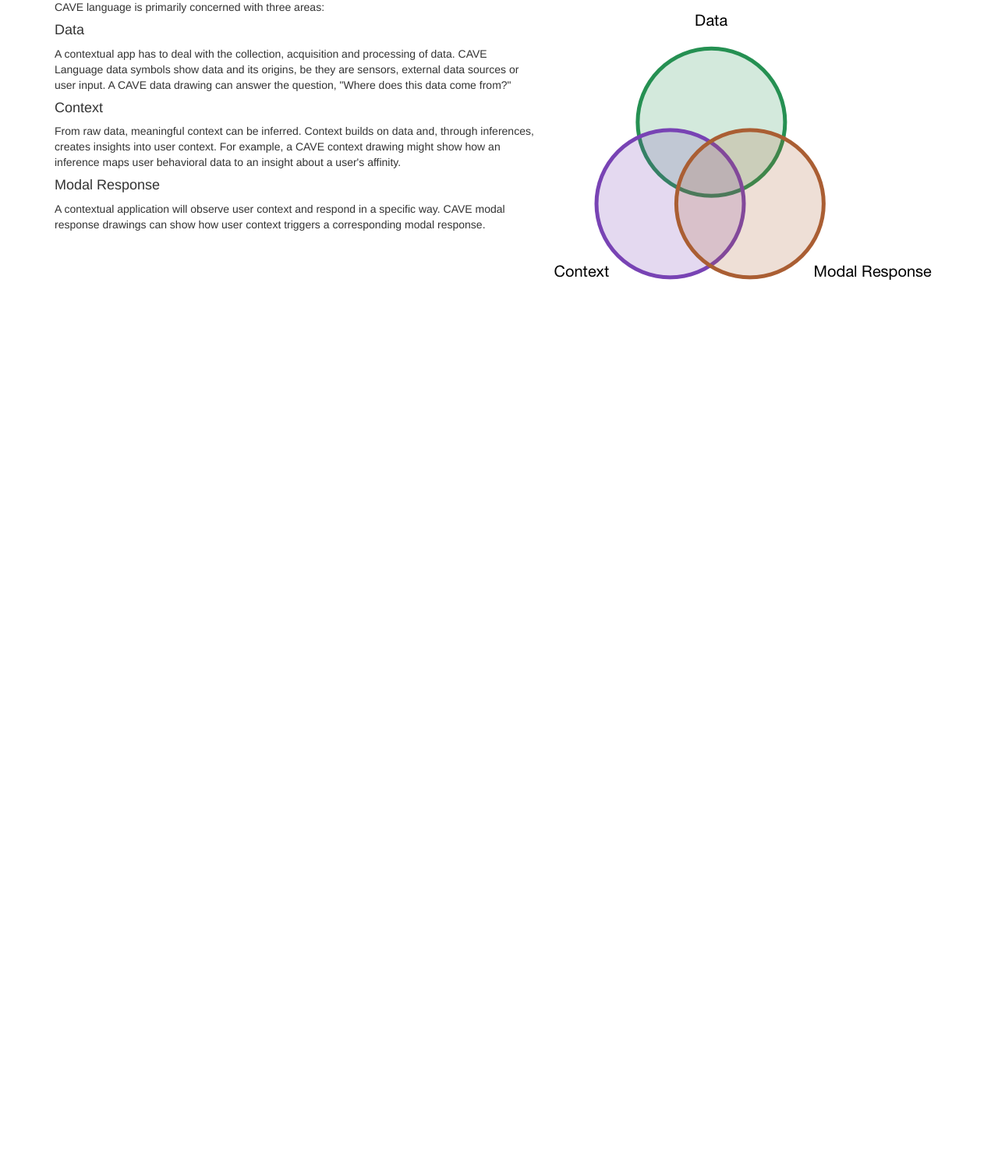
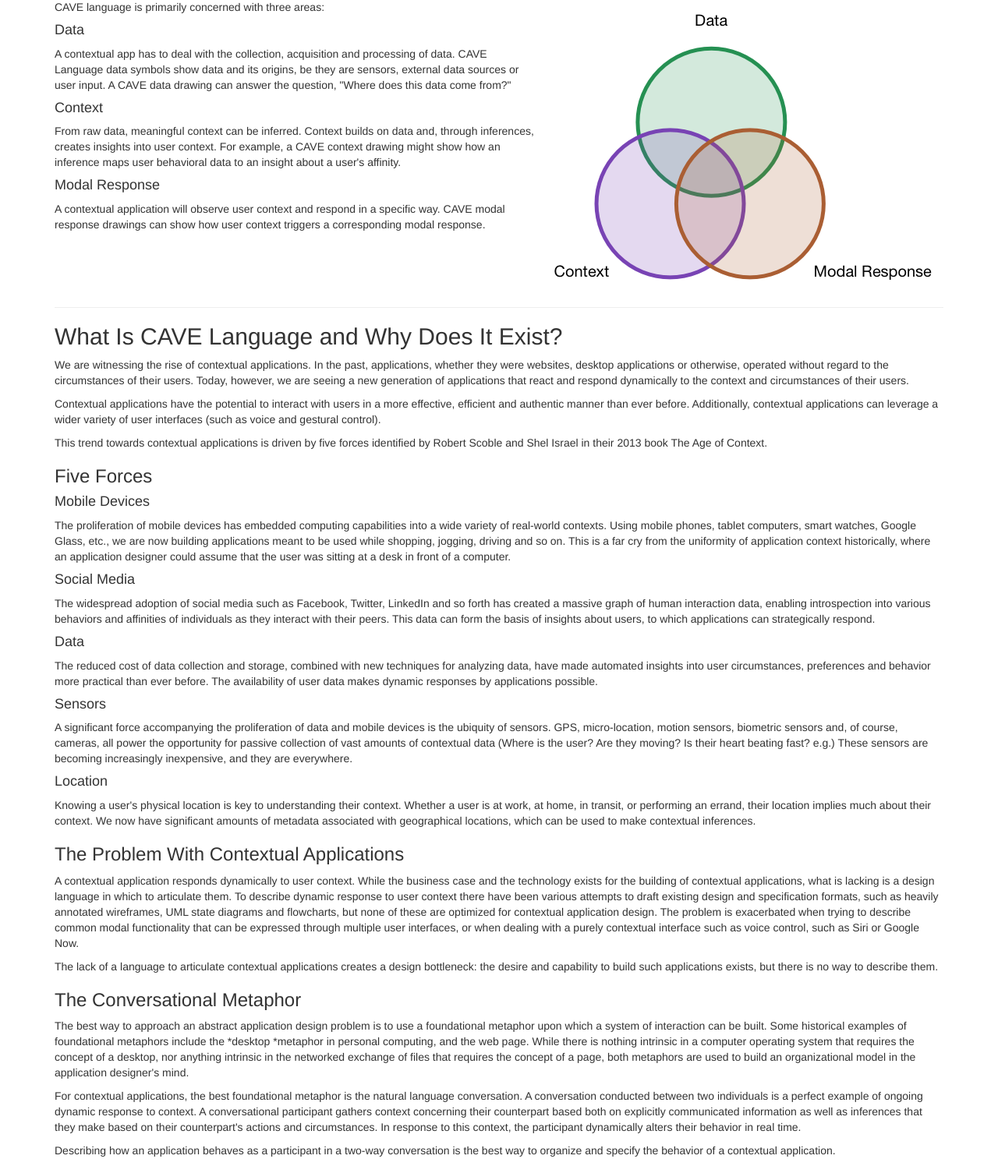
Before and after one commit to Axilent/cave-language, a Django app: page / in a window 1280 px wide. Shown: the part 1155-2651 px from the top of the page at 78% size. Before the commit the page ends 1514 px from the top, so only its background shows below. Run offline with Django 3.2, Linux system fonts and the light colour scheme; some libraries are stand-ins or nearby versions.

Commit message:
Expanding home page

```diff
--- a/cavelanguage/templates/home.html
+++ b/cavelanguage/templates/home.html
@@ -47,4 +47,27 @@
         <img src="{% static 'images/areas-of-concern.png' %}">
     </div>
 </div>
+<hr/>
+<h2>What Is CAVE Language and Why Does It Exist?</h2>
+<p>We are witnessing the rise of contextual applications. In the past, applications, whether they were websites, desktop applications or otherwise, operated without regard to the circumstances of their users. Today, however, we are seeing a new generation of applications that react and respond dynamically to the context and circumstances of their users.</p>
+<p>Contextual applications have the potential to interact with users in a more effective, efficient and authentic manner than ever before. Additionally, contextual applications can leverage a wider variety of user interfaces (such as voice and gestural control).</p>
+<p>This trend towards contextual applications is driven by five forces identified by Robert Scoble and Shel Israel in their 2013 book The Age of Context.</p>
+<h3>Five Forces</h3>
+<h4>Mobile Devices</h4>
+<p>The proliferation of mobile devices has embedded computing capabilities into a wide variety of real-world contexts. Using mobile phones, tablet computers, smart watches, Google Glass, etc., we are now building applications meant to be used while shopping, jogging, driving and so on. This is a far cry from the uniformity of application context historically, where an application designer could assume that the user was sitting at a desk in front of a computer.</p>
+<h4>Social Media</h4>
+<p>The widespread adoption of social media such as Facebook, Twitter, LinkedIn and so forth has created a massive graph of human interaction data, enabling introspection into various behaviors and affinities of individuals as they interact with their peers. This data can form the basis of insights about users, to which applications can strategically respond.</p>
+<h4>Data</h4>
+<p>The reduced cost of data collection and storage, combined with new techniques for analyzing data, have made automated insights into user circumstances, preferences and behavior more practical than ever before. The availability of user data makes dynamic responses by applications possible.</p>
+<h4>Sensors</h4>
+<p>A significant force accompanying the proliferation of data and mobile devices is the ubiquity of sensors. GPS, micro-location, motion sensors, biometric sensors and, of course, cameras, all power the opportunity for passive collection of vast amounts of contextual data (Where is the user? Are they moving? Is their heart beating fast? e.g.) These sensors are becoming increasingly inexpensive, and they are everywhere.</p>
+<h4>Location</h4>
+<p>Knowing a user's physical location is key to understanding their context. Whether a user is at work, at home, in transit, or performing an errand, their location implies much about their context. We now have significant amounts of metadata associated with geographical locations, which can be used to make contextual inferences.</p>
+<h3>The Problem With Contextual Applications</h3>
+<p>A contextual application responds dynamically to user context. While the business case and the technology exists for the building of contextual applications, what is lacking is a design language in which to articulate them. To describe dynamic response to user context there have been various attempts to draft existing design and specification formats, such as heavily annotated wireframes, UML state diagrams and flowcharts, but none of these are optimized for contextual application design. The problem is exacerbated when trying to describe common modal functionality that can be expressed through multiple user interfaces, or when dealing with a purely contextual interface such as voice control, such as Siri or Google Now.</p>
+<p>The lack of a language to articulate contextual applications creates a design bottleneck: the desire and capability to build such applications exists, but there is no way to describe them.</p>
+<h3>The Conversational Metaphor</h3>
+<p>The best way to approach an abstract application design problem is to use a foundational metaphor upon which a system of interaction can be built. Some historical examples of foundational metaphors include the *desktop *metaphor in personal computing, and the web page. While there is nothing intrinsic in a computer operating system that requires the concept of a desktop, nor anything intrinsic in the networked exchange of files that requires the concept of a page, both metaphors are used to build an organizational model in the application designer's mind.</p>
+<p>For contextual applications, the best foundational metaphor is the natural language conversation. A conversation conducted between two individuals is a perfect example of ongoing dynamic response to context. A conversational participant gathers context concerning their counterpart based both on explicitly communicated information as well as inferences that they make based on their counterpart's actions and circumstances. In response to this context, the participant dynamically alters their behavior in real time.</p>
+<p>Describing how an application behaves as a participant in a two-way conversation is the best way to organize and specify the behavior of a contextual application.</p>
 {% endblock content %}
```
